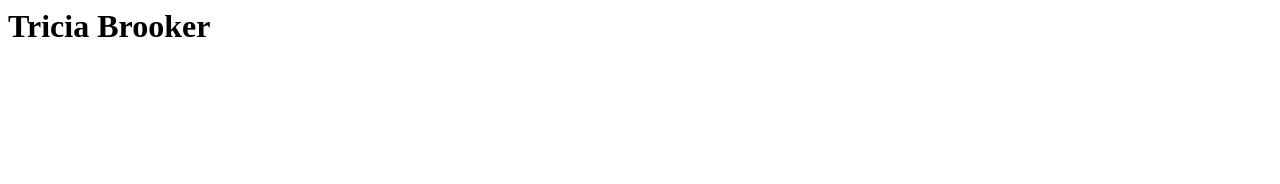
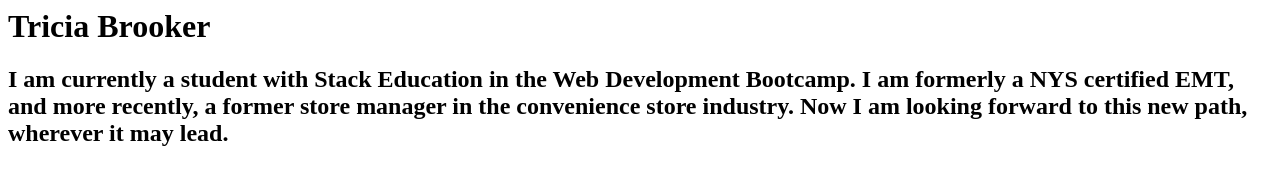
Before and after one commit to grimmi5894/portfolio-site, a plain HTML site: page index.html in a window 1280 px wide. Drawn offline with Linux system fonts and the light colour scheme.

Commit message:
added personal bio statement in second heading

```diff
--- a/index.html
+++ b/index.html
@@ -4,5 +4,6 @@
   </head>
   <body>
     <h1><b>Tricia Brooker</b></h1>
+    <h2>I am currently a student with Stack Education in the Web Development Bootcamp. I am formerly a NYS certified EMT, and more recently, a former store manager in the convenience store industry. Now I am looking forward to this new path, wherever it may lead.</h2>
   </body>
 </html>
```
